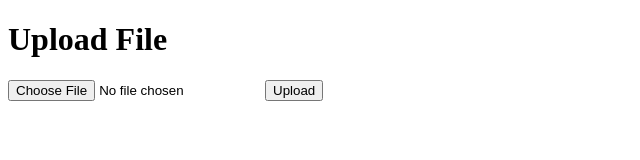
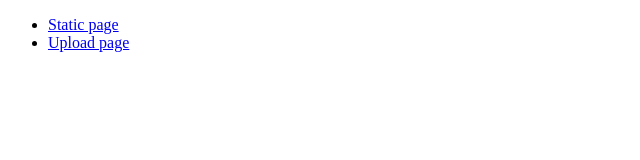
Before and after one commit to nann5an1/webserv, a plain HTML site: page sites/index.html in a window 1280 px wide. Shown: the whole page, without its empty margins (0-640 px from the left). Drawn offline with Linux system fonts and the light colour scheme.

Commit message:
index.html modified for eval

```diff
--- a/sites/index.html
+++ b/sites/index.html
@@ -3,15 +3,14 @@
 <head>
     <meta charset="UTF-8">
     <meta name="viewport" content="width=device-width, initial-scale=1.0">
-    <title>Upload & Delete Files</title>
+    <title>Test Page</title>
 </head>
 <body>
     <div class="section">
-        <h1>Upload File</h1>
-        <form action="/upload" method="post" enctype="multipart/form-data">
-            <input type="file" name="fileIn" required>
-            <input type="submit" value="Upload">
-        </form>
+        <ul>
+            <li> <a href="static.html">Static page</a></li>
+            <li><a href="upload.html">Upload page</a></li>
+        </ul>
     </div>
 </body>
 </html>
```
